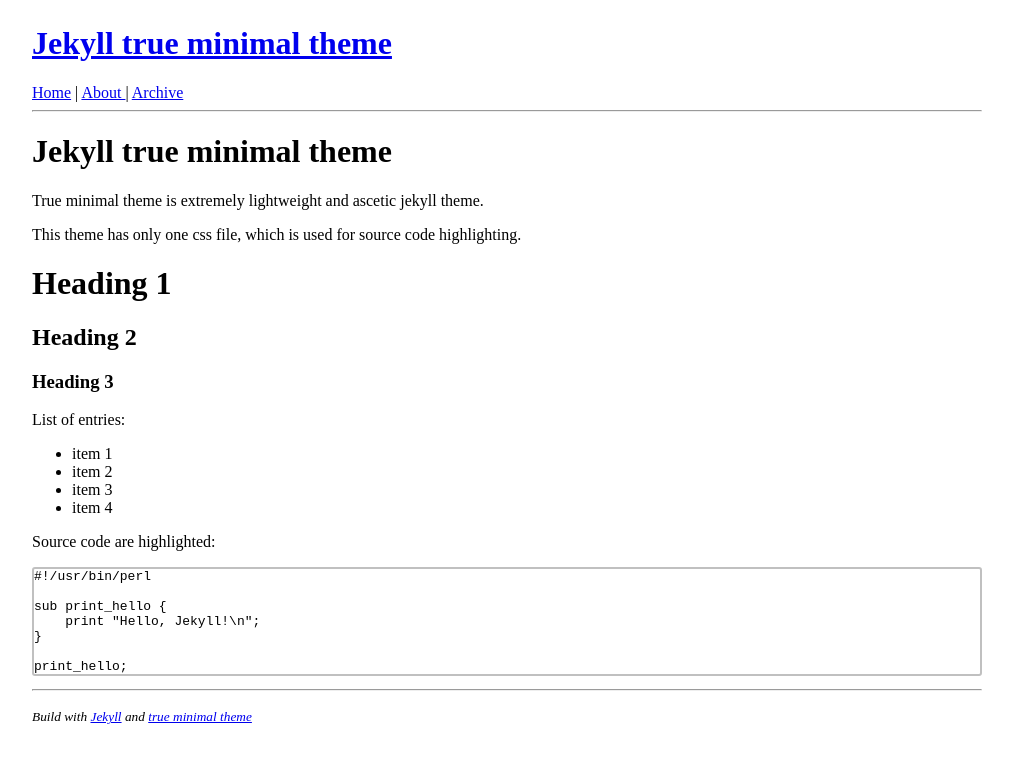
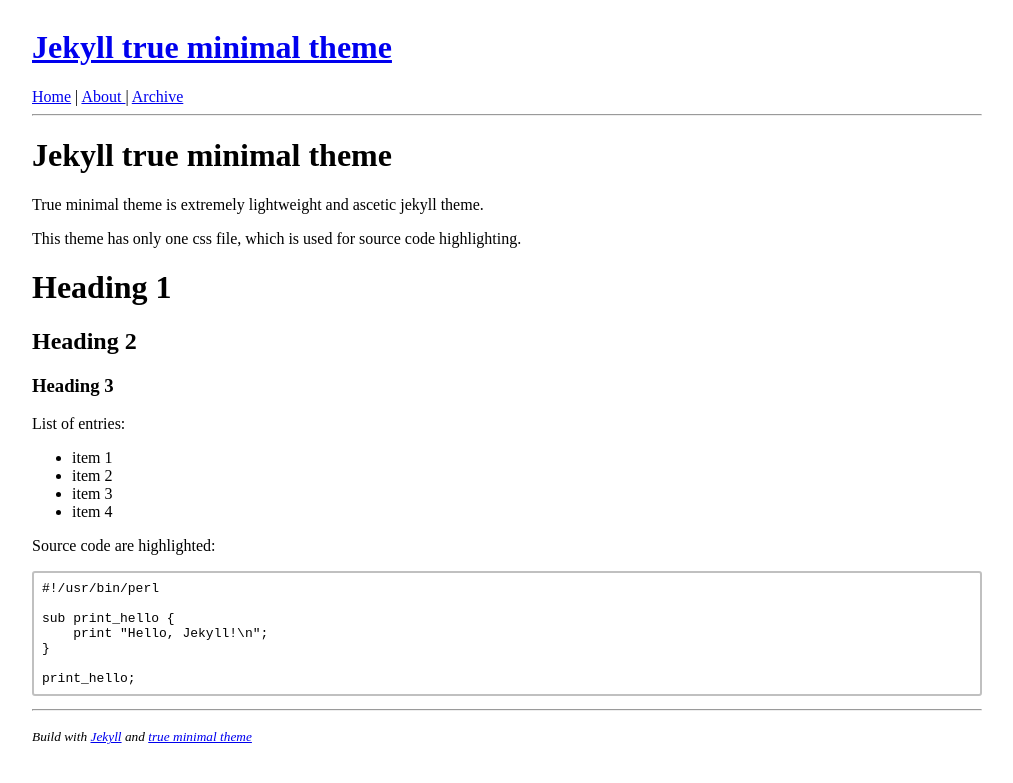
Before and after one commit to bachmeil/the-blog, a Jekyll site: the page built from _posts/2018-01-01-jekyll-true-minimal-theme.md, in a window 1280 px wide. Shown: the top 783 px of the page, without its empty margins (133-1146 px from the left). Built offline with Jekyll 4.4.1, drawn with Linux system fonts in a browser that asks for light colours.

Commit message:
A little more css

```diff
--- a/_layouts/default.html
+++ b/_layouts/default.html
@@ -15,11 +15,12 @@
       body {
 	  max-width: 950px;
 	  margin: auto;
-	  padding: 4px;
+	  padding: 8px;
       }
       pre {
 	  border: 2px solid silver;
 	  border-radius: 3px;
+	  padding: 8px;
       }
     </style>
     <meta name='viewport' content='width=device-width, initial-scale=1'>
```
